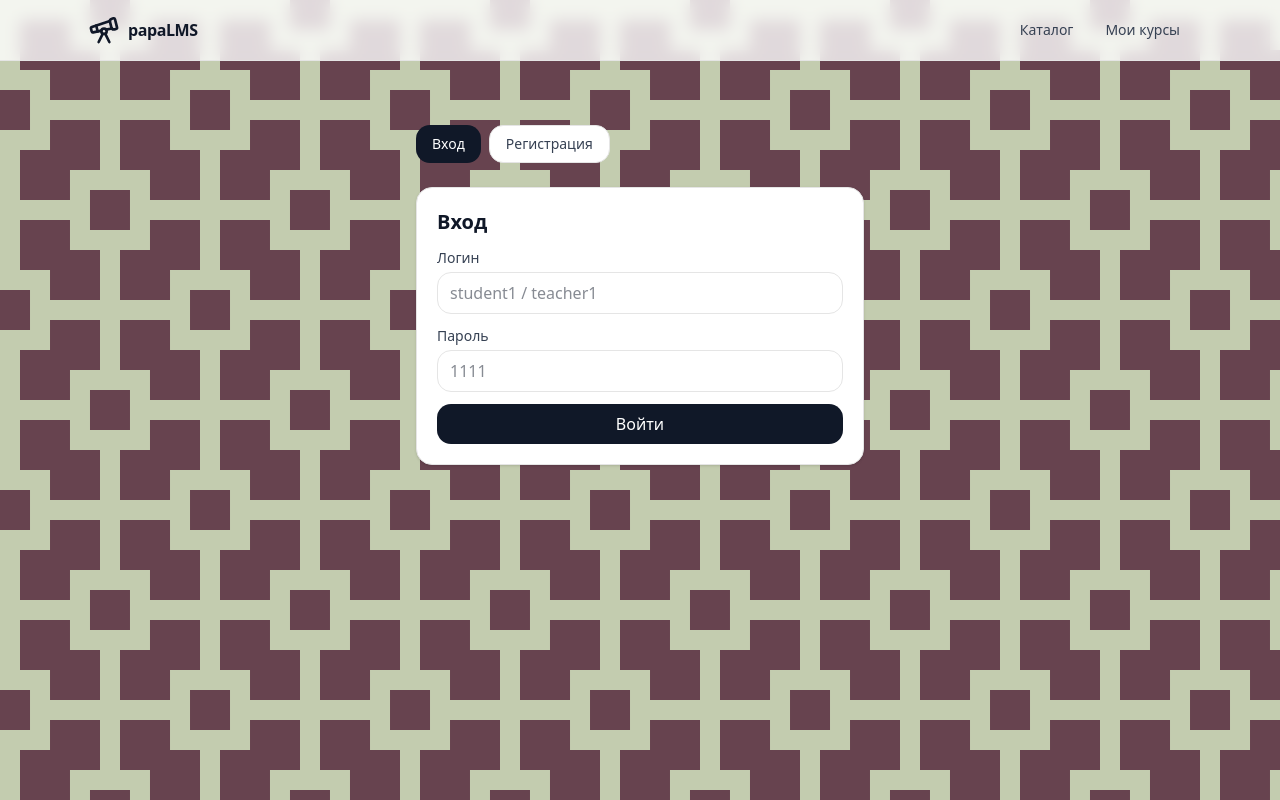
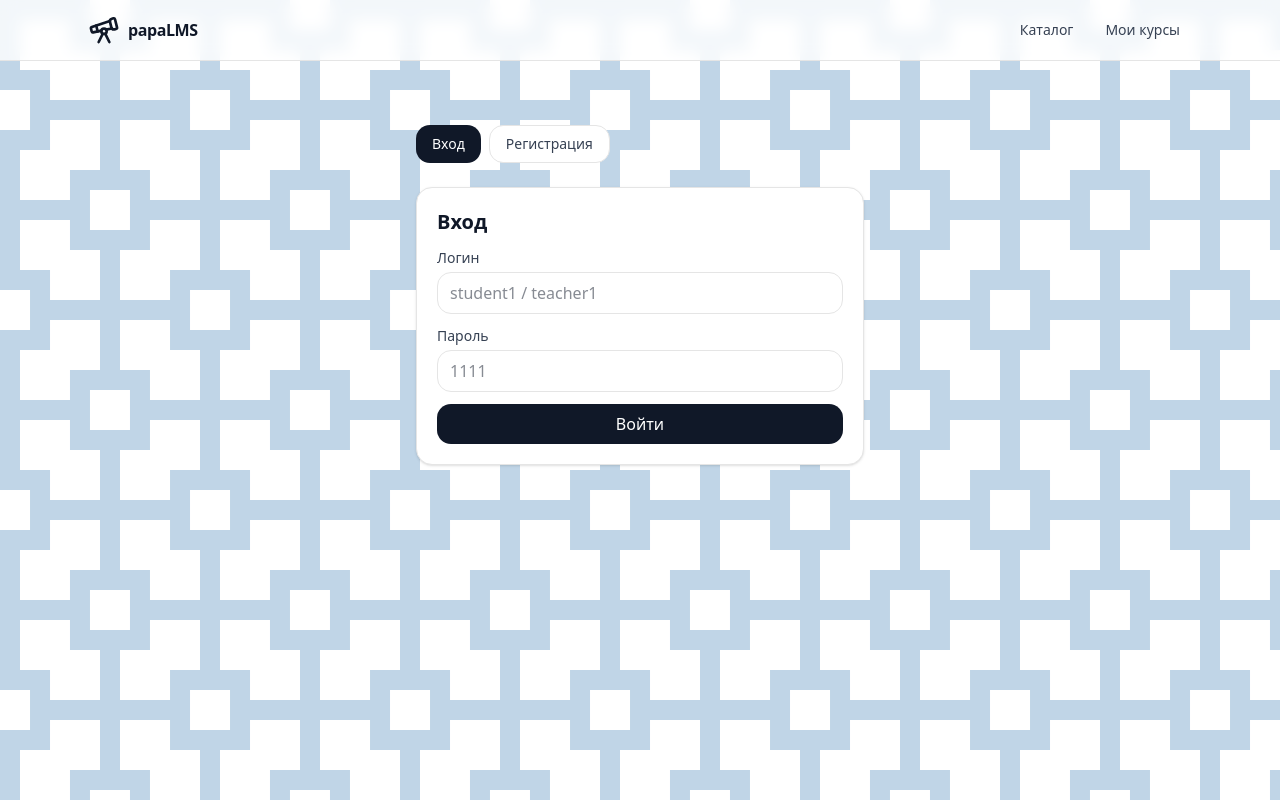
Before and after one commit to codepharm99/papaLMS, a Next.js app: page /login in a window 1280 px wide. Built offline with nearby package versions, Linux system fonts and the light colour scheme; no server answers.

Commit message:
style: Update color variables for login pattern background

```diff
--- a/src/app/globals.css
+++ b/src/app/globals.css
@@ -123,8 +123,8 @@
 
 html.login-pattern {
   --s: 100px;
-  --c1: #c3ccaf;
-  --c2: #67434f;
+  --c1: #c0d5e7;
+  --c2: #fff;
   --_s: calc(2 * var(--s)) calc(2 * var(--s));
   --_g: var(--_s) conic-gradient(at 40% 40%, #0000 75%, var(--c1) 0);
   --_p: var(--_s) conic-gradient(at 20% 20%, #0000 75%, var(--c2) 0);
```
